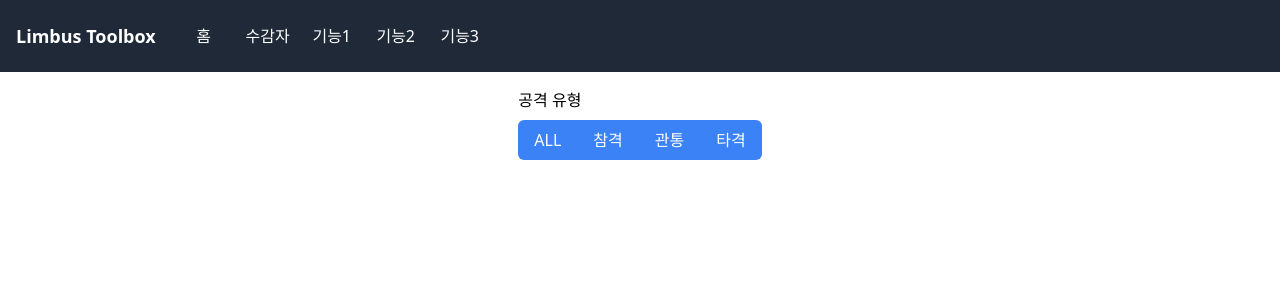
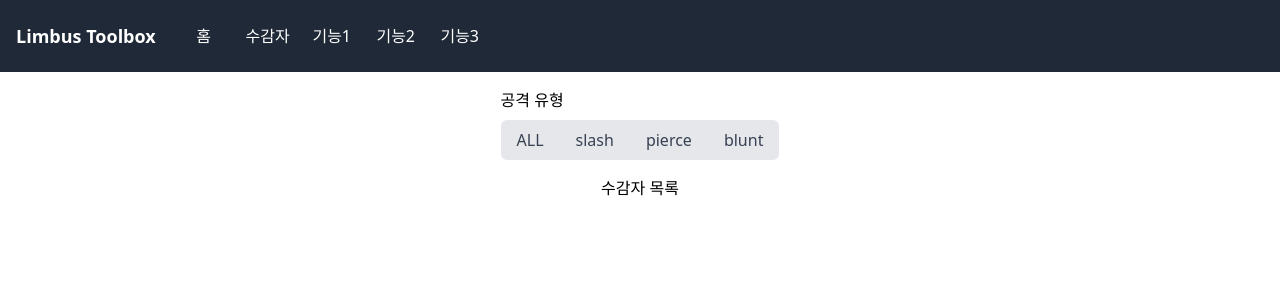
Before and after one commit to ZetabS/limbus-toolbox, a Next.js app: page /sinner in a window 1280 px wide. Shown: the top 300 px of the page. Built offline with nearby package versions, Linux system fonts and the light colour scheme.

Commit message:
wip: 인격 필터 하나 추가

```diff
--- a/src/app/sinner/Filter.tsx
+++ /dev/null
@@ -1,78 +0,0 @@
-import React, { useState } from 'react';
-
-interface FilterProps {
-  name: string;
-  initialFilters: string[];
-  onSelectFilter: (filters: string[]) => void;
-}
-
-const Filter: React.FC<FilterProps> = ({ name, initialFilters, onSelectFilter }) => {
-  const [filters, setFilters] = useState<{ [key: string]: boolean }>(
-    initialFilters.reduce((result: { [key: string]: boolean }, filter) => {
-      result[filter] = true;
-      return result;
-    }, {})
-  );
-  const [selected, setSelected] = useState<number>(initialFilters.length);
-
-  function setAllFilters(value: boolean) {
-    const initialState: { [key: string]: boolean } = initialFilters.reduce(
-      (result: { [key: string]: boolean }, filter) => {
-        result[filter] = value;
-        return result;
-      },
-      {}
-    );
-    setFilters(initialState);
-  }
-
-  function updateFilters(key: string, value: boolean) {
-    setFilters({ ...filters, [key]: value });
-    setSelected(selected + (value ? 1 : -1));
-  }
-
-  function toggleFilters(key: string) {
-    updateFilters(key, !filters[key]);
-  }
-
-  const FilterButton: React.FC<{ filterKey: string }> = ({ filterKey }) => {
-    return (
-      <button
-        className={`${filters[filterKey] ? 'bg-blue-500 text-white' : 'bg-gray-200 text-gray-700'} px-4 py-2 ${
-          filterKey === initialFilters[initialFilters.length - 1] ? 'rounded-r-md' : ''
-        }`}
-        onClick={() => toggleFilters(filterKey)}
-      >
-        {filterKey}
-      </button>
-    );
-  };
-
-  return (
-    <div className="flex flex-col justify-center gap-2">
-      <div className="">{name}</div>
-      <div className="flex items-center justify-center">
-        <button
-          className={`${selected === initialFilters.length ? 'bg-blue-500 text-white' : 'bg-gray-200 text-gray-700'}
-          rounded-l-md px-4 py-2`}
-          onClick={() => {
-            if (selected === initialFilters.length) {
-              setSelected(0);
-              setAllFilters(false);
-            } else {
-              setSelected(initialFilters.length);
-              setAllFilters(true);
-            }
-          }}
-        >
-          ALL
-        </button>
-        {initialFilters.map((filter) => (
-          <FilterButton key={filter} filterKey={filter}></FilterButton>
-        ))}
-      </div>
-    </div>
-  );
-};
-
-export default Filter;
--- /dev/null
+++ b/src/app/sinner/Identity.ts
@@ -0,0 +1,131 @@
+export type SinnerName =
+  | 'yi_sang'
+  | 'faust'
+  | 'don_quixote'
+  | 'ryoshu'
+  | 'meursault'
+  | 'hong_lu'
+  | 'heathcliff'
+  | 'ishmael'
+  | 'rodion'
+  | 'sinclair'
+  | 'outis'
+  | 'gregor';
+
+export type ResistanceLevel = 'inefficient' | 'normal' | 'fatal';
+export type AttackType = 'slash' | 'pierce' | 'blunt';
+export type SinAffinity = 'wrath' | 'lust' | 'sloth' | 'gluttony' | 'gloom' | 'pride' | 'envy';
+export type Keyword =
+  | 'burn'
+  | 'bleed'
+  | 'tremor'
+  | 'rupture'
+  | 'sinking'
+  | 'poise'
+  | 'charge'
+  | 'haste'
+  | 'attack_power_up';
+
+export interface Skill {
+  name: string;
+  type: '1' | '2' | '3' | 'defence';
+  attackType: AttackType;
+  attackLevel: number;
+  coin: number;
+  basePower: number[];
+  coinPower: number[];
+  sinAffinity: SinAffinity[];
+  attackWeight: number[];
+  keyword: Keyword[];
+}
+
+export interface Uptie {}
+
+export interface Identity {
+  id: number;
+  name: SinnerName;
+  identityName: string;
+  rarity: string;
+  affiliation: string;
+  season: string;
+  maxHP: number;
+  resistances: { [key in AttackType]: ResistanceLevel };
+  speed: number[][];
+  skill1: Skill;
+  skill2: Skill;
+  skill3: Skill;
+  skillDefence: Skill;
+  skillExtra: Skill[];
+}
+
+export const identityList: Identity[] = [
+  {
+    id: 0,
+    name: 'meursault',
+    identityName: 'blade_lineage_mentor',
+    rarity: '',
+    affiliation: 'blade_lineage',
+    season: '',
+    maxHP: 0,
+    resistances: {
+      slash: 'inefficient',
+      pierce: 'normal',
+      blunt: 'fatal'
+    },
+    speed: [
+      [3, 5],
+      [3, 6],
+      [4, 6],
+      [4, 6]
+    ],
+    skill1: {
+      name: '',
+      type: '1',
+      attackType: 'slash',
+      attackLevel: 3,
+      coin: 0,
+      basePower: [2, 2, 3, 3],
+      coinPower: [4, 4, 4, 4],
+      sinAffinity: [],
+      attackWeight: [],
+      keyword: []
+    },
+    skill2: {
+      name: '',
+      type: '2',
+      attackType: 'slash',
+      attackLevel: 3,
+      coin: 0,
+      basePower: [],
+      coinPower: [],
+      sinAffinity: [],
+      attackWeight: [],
+      keyword: []
+    },
+    skill3: {
+      name: '',
+      type: '3',
+      attackType: 'slash',
+      attackLevel: 3,
+      coin: 0,
+      basePower: [],
+      coinPower: [],
+      sinAffinity: [],
+      attackWeight: [],
+      keyword: []
+    },
+    skillDefence: {
+      name: '',
+      type: 'defence',
+      attackType: 'slash',
+      attackLevel: 3,
+      coin: 0,
+      basePower: [],
+      coinPower: [],
+      sinAffinity: [],
+      attackWeight: [],
+      keyword: []
+    },
+    skillExtra: []
+  }
+];
--- /dev/null
+++ b/src/app/sinner/IdentityCard.tsx
@@ -0,0 +1,21 @@
+import React from 'react';
+import { Identity } from '@/app/sinner/Identity';
+import { useTranslation } from 'react-i18next';
+import '@/i18n/i18n';
+
+interface Props {
+  identity: Identity;
+}
+
+const IdentityCard: React.FC<Props> = ({ identity }) => {
+  const { t } = useTranslation();
+  return (
+    <div className="flex h-32 w-64 flex-col border-4 border-amber-700">
+      <div className="flex ">
+        {t(identity.identityName)} {t(`sinner.${identity.name}`)}
+      </div>
+    </div>
+  );
+};
+
+export default IdentityCard;
--- /dev/null
+++ b/src/app/sinner/MultipleSelectionFilter.tsx
@@ -0,0 +1,70 @@
+import React, { useState } from 'react';
+
+interface Props {
+  name: string;
+  conditions: string[];
+  onToggleFilter: (value: string) => void;
+}
+
+const MultipleSelectionFilter: React.FC<Props> = ({ name, conditions, onToggleFilter }) => {
+  const [selectedConditions, setSelectedConditions] = useState<string[]>([]);
+
+  function toggle(condition: string) {
+    let updated: string[];
+    if (isActive(condition)) {
+      updated = selectedConditions.filter((selectedConditions) => selectedConditions !== condition);
+    } else {
+      updated = [...selectedConditions, condition];
+    }
+    setSelectedConditions(updated);
+    onToggleFilter(condition);
+  }
+
+  function toggleAll() {
+    if (isAllActive()) {
+      for (const selectedCondition of selectedConditions) {
+        onToggleFilter(selectedCondition);
+      }
+      setSelectedConditions([]);
+    } else {
+      for (const condition of conditions) {
+        if (!isActive(condition)) onToggleFilter(condition);
+      }
+      setSelectedConditions(conditions);
+    }
+  }
+
+  function isActive(condition: string) {
+    return selectedConditions.includes(condition);
+  }
+
+  function isAllActive() {
+    return selectedConditions.length === conditions.length;
+  }
+
+  return (
+    <div className="flex flex-col justify-center gap-2">
+      <div className="">{name}</div>
+      <div className="flex items-center justify-center">
+        <button
+          className={`${isAllActive() ? 'bg-blue-500 text-white' : 'bg-gray-200 text-gray-700'} rounded-l-md px-4 py-2`}
+          onClick={toggleAll}
+        >
+          ALL
+        </button>
+        {conditions.map((condition) => (
+          <button
+            key={condition}
+            className={`${isActive(condition) ? 'bg-blue-500 text-white' : 'bg-gray-200 text-gray-700'} px-4 py-2
+            ${condition === conditions[conditions.length - 1] ? 'rounded-r-md' : ''}`}
+            onClick={() => toggle(condition)}
+          >
+            {condition}
+          </button>
+        ))}
+      </div>
+    </div>
+  );
+};
+
+export default MultipleSelectionFilter;
--- a/src/app/sinner/SinnerCard.tsx
+++ /dev/null
@@ -1,7 +0,0 @@
-import React from 'react';
-
-const SinnerCard: React.FC = () => {
-  return <div className="flex h-full w-full items-center justify-center"></div>;
-};
-
-export default SinnerCard;
--- a/src/app/sinner/page.tsx
+++ b/src/app/sinner/page.tsx
@@ -1,29 +1,60 @@
 'use client';
-import Filter from '@/app/sinner/Filter';
-import React from 'react';
+import MultipleSelectionFilter from '@/app/sinner/MultipleSelectionFilter';
+import React, { useState } from 'react';
+import IdentityCard from '@/app/sinner/IdentityCard';
+import { Identity, identityList } from '@/app/sinner/Identity';
 
-interface FilterValue {
+interface FilterInformation {
   name: string;
   initialFilters: string[];
 }
 
 const Sinner: React.FC = () => {
-  const filterValues: FilterValue[] = [
-    { name: '공격 유형', initialFilters: ['참격', '관통', '타격'] }
+  const [selectedFilters, setSelectedFilters] = useState<string[]>([]);
+  const [filteredIdentities, setFilteredIdentities] = useState<Identity[]>([]);
+
+  const filterInformation: FilterInformation[] = [
+    { name: '공격 유형', initialFilters: ['slash', 'pierce', 'blunt'] }
   ];
 
+  function handleToggleFilter(filter: string) {
+    setSelectedFilters((prevFilters) => {
+      if (prevFilters.includes(filter)) {
+        return prevFilters.filter((f) => f !== filter);
+      } else {
+        return [...prevFilters, filter];
+      }
+    });
+  }
+
+  React.useEffect(() => {
+    setFilteredIdentities(
+      identityList.filter((identity: Identity) => {
+        return selectedFilters.some((condition) => {
+          return identity.skill1.attackType === condition;
+        });
+      })
+    );
+  }, [selectedFilters]);
+
   return (
-    <div className="flex h-max w-full flex-col items-center justify-center p-4">
-      {filterValues.map(({ name, initialFilters }) => {
-        return (
-          <Filter
+    <div className="flex h-max w-full flex-col items-center justify-center gap-4 p-4">
+      <div>
+        {filterInformation.map(({ name, initialFilters }) => (
+          <MultipleSelectionFilter
             key={name}
             name={name}
-            initialFilters={initialFilters}
-            onSelectFilter={() => {}}
-          ></Filter>
-        );
-      })}
+            conditions={initialFilters}
+            onToggleFilter={handleToggleFilter}
+          ></MultipleSelectionFilter>
+        ))}
+      </div>
+      <div className="flex h-max w-full flex-col items-center justify-center">
+        수감자 목록
+        {filteredIdentities.map((identity) => (
+          <IdentityCard key={identity.name} identity={identity}></IdentityCard>
+        ))}
+      </div>
     </div>
   );
 };
```
